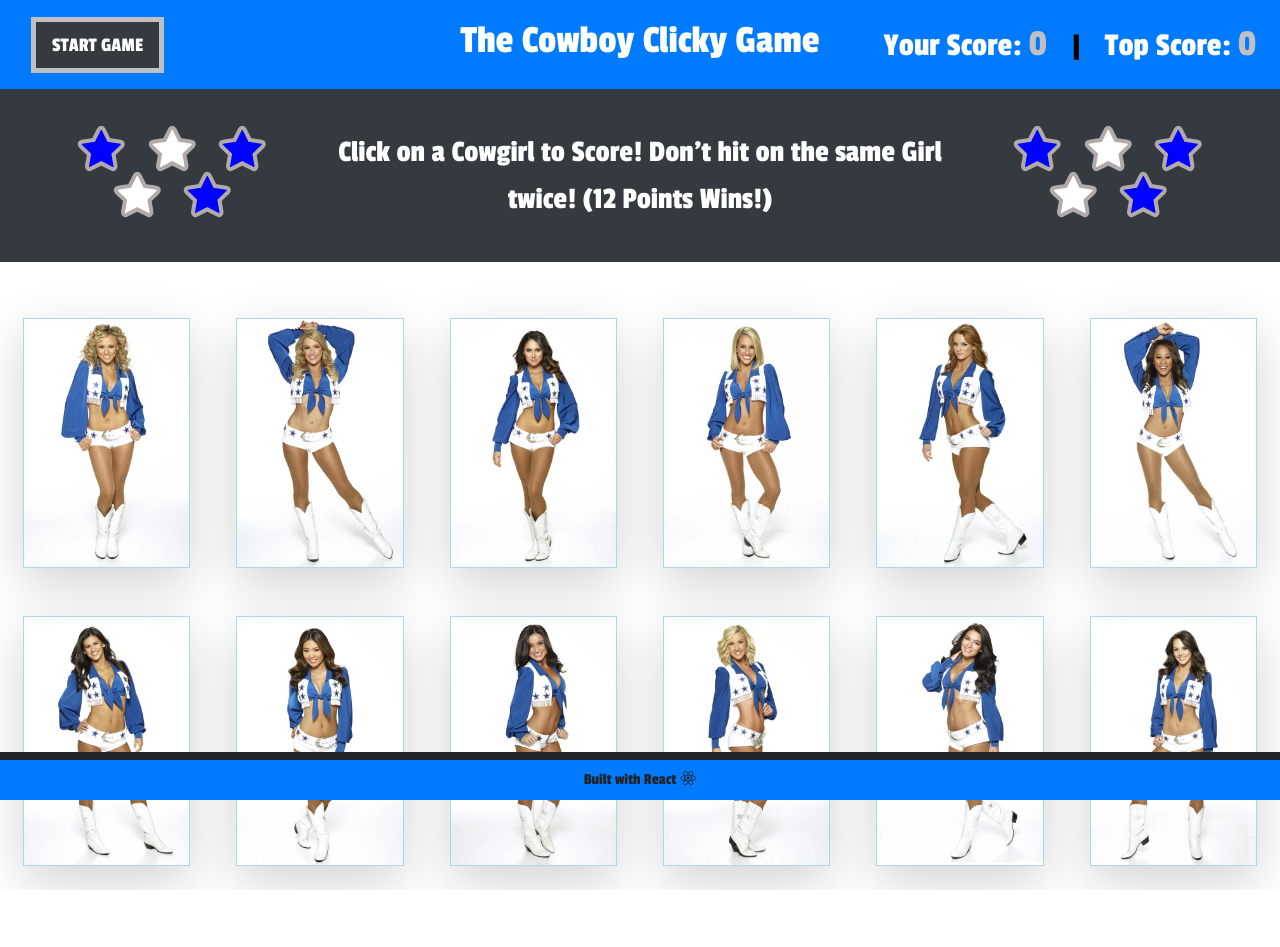
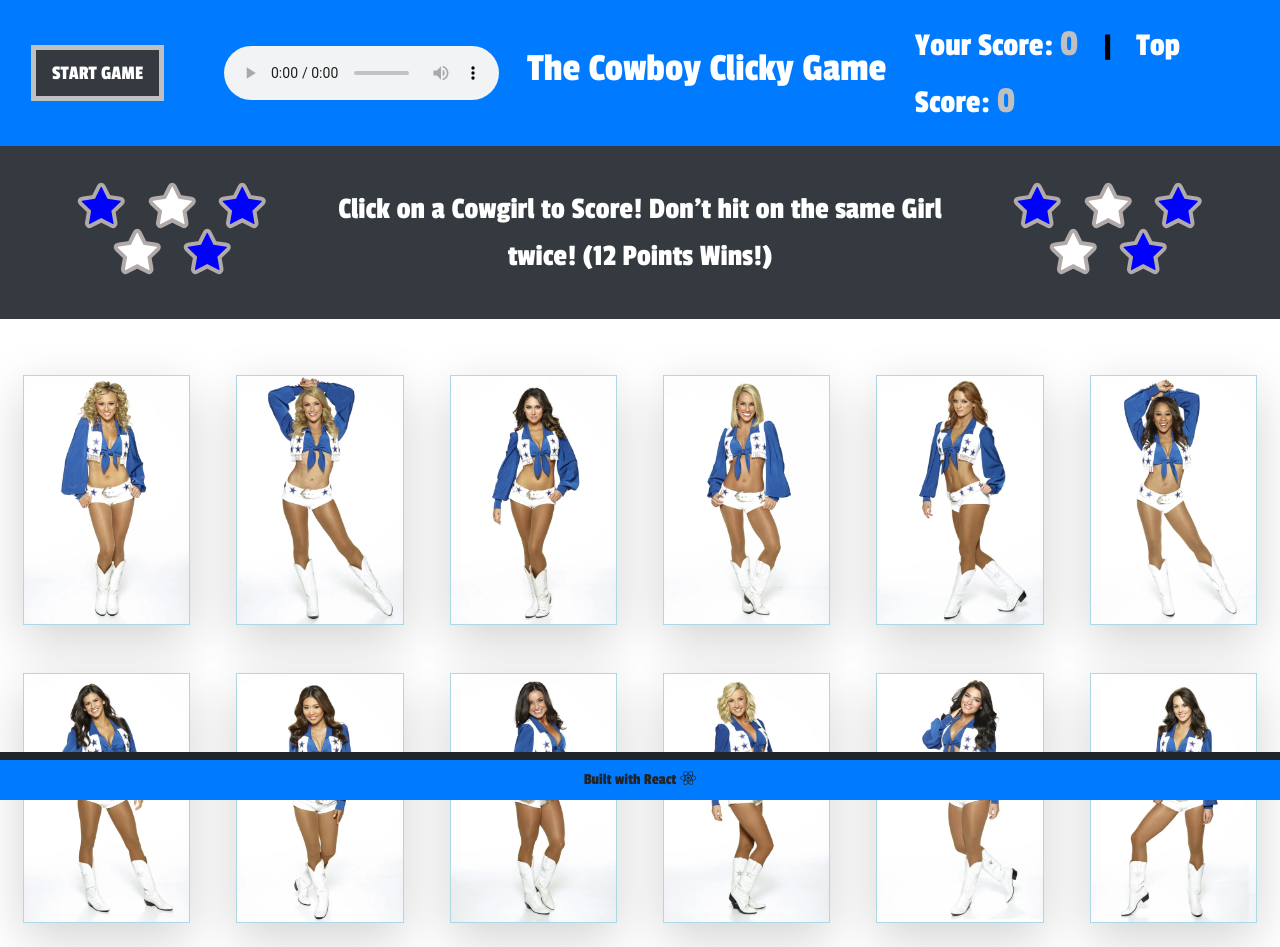
Before and after one commit to PCHIII/deployedclicky, a React (Create React App) app: page / in a window 1280 px wide. Before the commit the page ends 890 px from the top, so only its background shows below. Built offline with nearby package versions, Linux system fonts and the light colour scheme.

Commit message:
added soundtrack

```diff
--- a/src/components/Footer/Footer.js
+++ b/src/components/Footer/Footer.js
@@ -6,6 +6,7 @@
     <div className="container text-center p-2">
       <span className="text">Built with React<i className="fab fa-react pl-1"></i></span>
     </div>
+
   </footer>
 )
 export default Footer;
--- a/src/components/Header/Header.js
+++ b/src/components/Header/Header.js
@@ -1,14 +1,18 @@
 import React from "react";
 import "./Header.css";
+
 
 const Header = props => (
 
       <div className="navbar navbar-expand-lg p-3 bg-primary text-white">
-        <div className="col-4 header-items">
+        <div className="col-2 header-items">
           <button type="button" onClick={props.resetGame} className="reload-link btn btn-dark btn-lg">
            START GAME
         </button>
         </div>
+        <audio src="./assets/Dixie_Outlandish.mp3" controls>
+<p>If you are reading this, it is because your browser does not support the audio element.</p>
+</audio>
         <div className="col-4 header-items text-center">
           <h1>The Cowboy Clicky Game</h1>
         </div>
```
Also changed, not shown: 1 other file (tests, documents, lock files or other folders).
